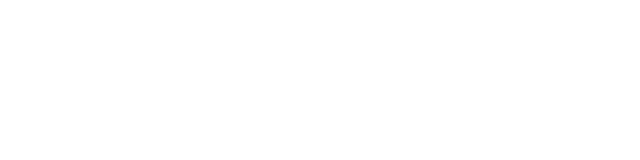
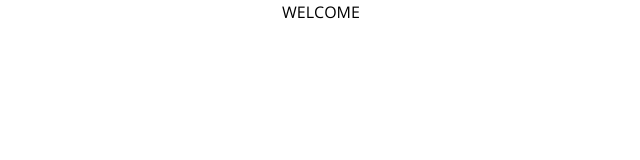
Before and after one commit to Darren-34810/cranium-fe, a React (Create React App) app: page /welcome in a window 1280 px wide. Shown: the top 160 px of the page, without its empty margins (319-959 px from the left). Built offline with nearby package versions, Linux system fonts and the light colour scheme.

Commit message:
Minor update at app.js

```diff
--- a/src/App.js
+++ b/src/App.js
@@ -48,7 +48,7 @@
         <div className="App">
           <Switch>
             <Redirect exact from={'/'} to={'/welcome'}/>
-            <Route exact path="/welcome" element={<Welcome/>}/>
+            <Route exact path="/welcome" component={Welcome}/>
             <Route exact path={'/dashboard'} component={Dashboard}/>
 
             {/*<Route exact path="/homepage" element={<Homepage />} />*/}
```
